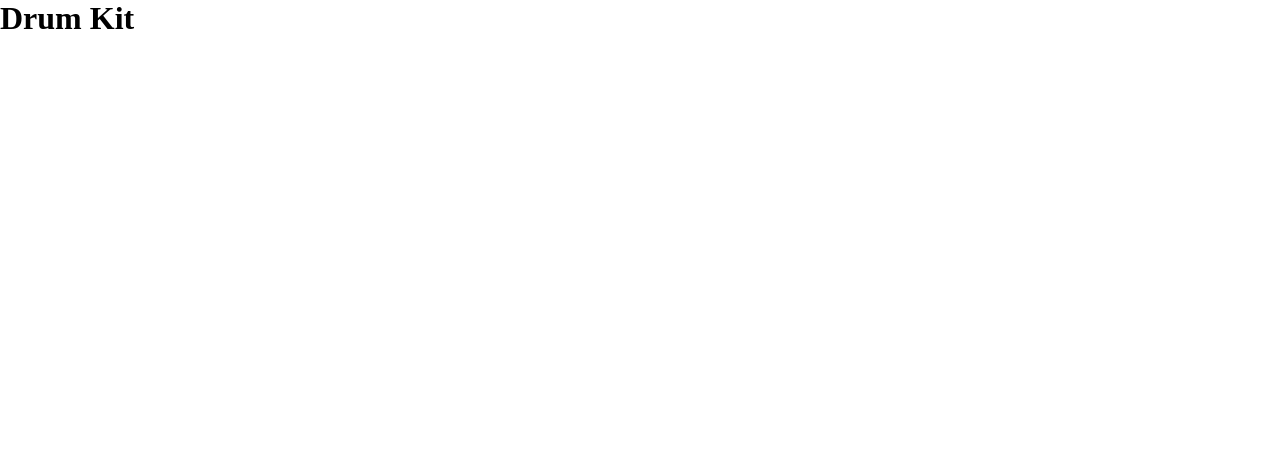
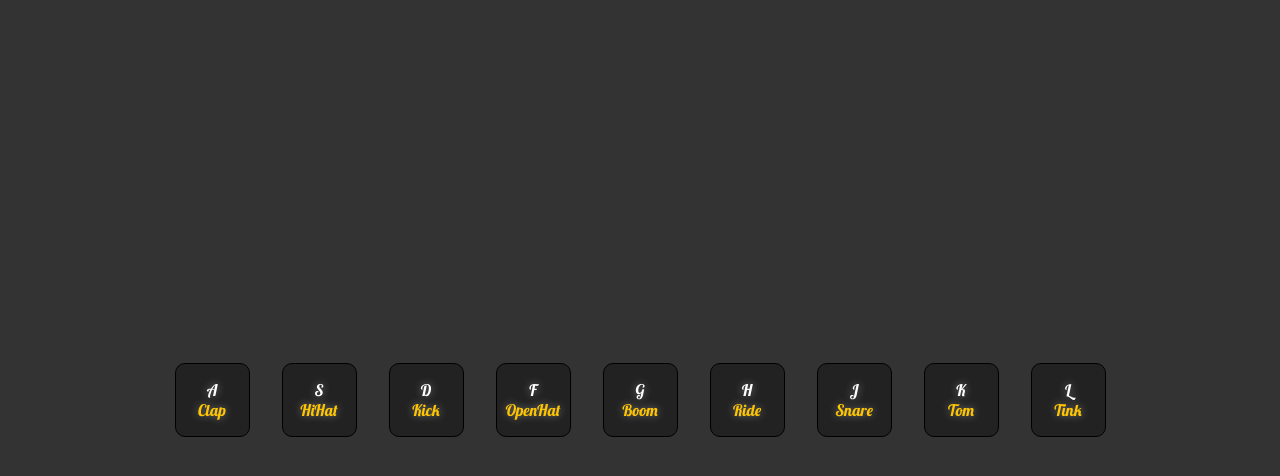
Before and after one commit to BB2455/JavaScript-30-Challenges, a plain HTML site: page javascript-drum-kit/index.html in a window 1280 px wide. Drawn offline with Linux system fonts and the light colour scheme.

Commit message:
Finished Drum Kit

```diff
--- a/javascript-drum-kit/index.html
+++ b/javascript-drum-kit/index.html
@@ -5,9 +5,63 @@
     <meta http-equiv="X-UA-Compatible" content="IE=edge" />
     <meta name="viewport" content="width=device-width, initial-scale=1.0" />
     <link rel="stylesheet" href="style.css" />
+    <script defer src="script.js"></script>
+    <link rel="preconnect" href="https://fonts.googleapis.com" />
+    <link rel="preconnect" href="https://fonts.gstatic.com" crossorigin />
+    <link
+      href="https://fonts.googleapis.com/css2?family=Lobster&display=swap"
+      rel="stylesheet"
+    />
     <title>Drum Kit</title>
   </head>
   <body>
-    <h1>Drum Kit</h1>
+    <div class="keys-container">
+      <div data-key="KeyA" class="key">
+        <p>A</p>
+        <span>Clap</span>
+      </div>
+      <div data-key="KeyS" class="key">
+        <p>S</p>
+        <span>HiHat</span>
+      </div>
+      <div data-key="KeyD" class="key">
+        <p>D</p>
+        <span>Kick</span>
+      </div>
+      <div data-key="KeyF" class="key">
+        <p>F</p>
+        <span>OpenHat</span>
+      </div>
+      <div data-key="KeyG" class="key">
+        <p>G</p>
+        <span>Boom</span>
+      </div>
+      <div data-key="KeyH" class="key">
+        <p>H</p>
+        <span>Ride</span>
+      </div>
+      <div data-key="KeyJ" class="key">
+        <p>J</p>
+        <span>Snare</span>
+      </div>
+      <div data-key="KeyK" class="key">
+        <p>K</p>
+        <span>Tom</span>
+      </div>
+      <div data-key="KeyL" class="key">
+        <p>L</p>
+        <span>Tink</span>
+      </div>
+    </div>
+
+    <audio data-key="KeyA" src="sounds/clap.wav"></audio>
+    <audio data-key="KeyS" src="sounds/hihat.wav"></audio>
+    <audio data-key="KeyD" src="sounds/kick.wav"></audio>
+    <audio data-key="KeyF" src="sounds/openhat.wav"></audio>
+    <audio data-key="KeyG" src="sounds/boom.wav"></audio>
+    <audio data-key="KeyH" src="sounds/ride.wav"></audio>
+    <audio data-key="KeyJ" src="sounds/snare.wav"></audio>
+    <audio data-key="KeyK" src="sounds/tom.wav"></audio>
+    <audio data-key="KeyL" src="sounds/tink.wav"></audio>
   </body>
 </html>
--- a/javascript-drum-kit/script.js
+++ b/javascript-drum-kit/script.js
@@ -0,0 +1,22 @@
+let keyDowns = {};
+
+window.addEventListener("keydown", (e) => {
+  const audio = document.querySelector(`audio[data-key="${e.code}"]`);
+  const key = document.querySelector(`.key[data-key="${e.code}"]`);
+  if (!audio) return;
+  audio.currentTime = 0;
+  audio.play();
+  if (!keyDowns[e.code]) {
+    keyDowns[e.code] = true;
+    key.classList.add("playing");
+  }
+});
+
+window.addEventListener("keyup", (e) => {
+  const key = document.querySelector(`.key[data-key="${e.code}"]`);
+  const keyCode = keyDowns[e.code];
+  if (keyCode) {
+    keyDowns[e.code] = null;
+    key.classList.remove("playing");
+  }
+});
--- a/javascript-drum-kit/style.css
+++ b/javascript-drum-kit/style.css
@@ -2,4 +2,42 @@
   margin: 0;
   padding: 0;
   box-sizing: border-box;
+  font-family: "Lobster", cursive;
 }
+
+body {
+  background: #333;
+}
+
+.keys-container {
+  width: 100vw;
+  height: 100vh;
+  display: flex;
+  justify-content: center;
+  align-items: center;
+  flex-wrap: wrap;
+}
+
+.key {
+  color: #fff;
+  background: #222;
+  margin: 1rem;
+  padding: 1rem 0;
+  width: 75px;
+  text-align: center;
+  gap: 0.5rem;
+  border: 1px black solid;
+  border-radius: 10px;
+  text-shadow: 0 0 8px rgba(255, 255, 255, 0.4);
+  transition: all 0.1s;
+}
+
+.playing {
+  transform: scale(1.1);
+  border-color: #ffc600;
+  box-shadow: 0 0 10px #ffc600;
+}
+
+span {
+  color: #ffc600;
+}
```
Also changed, not shown: 9 other files.
